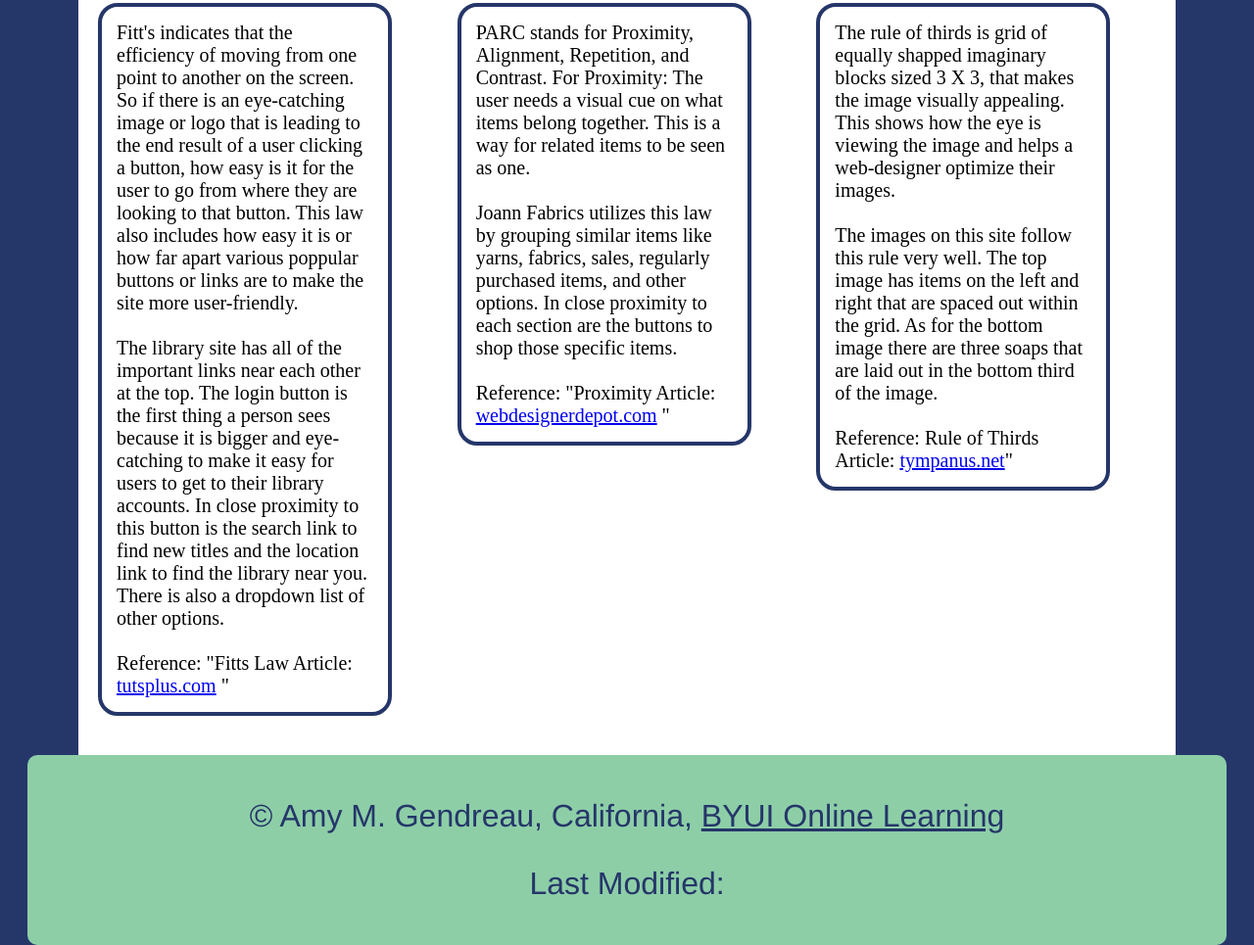
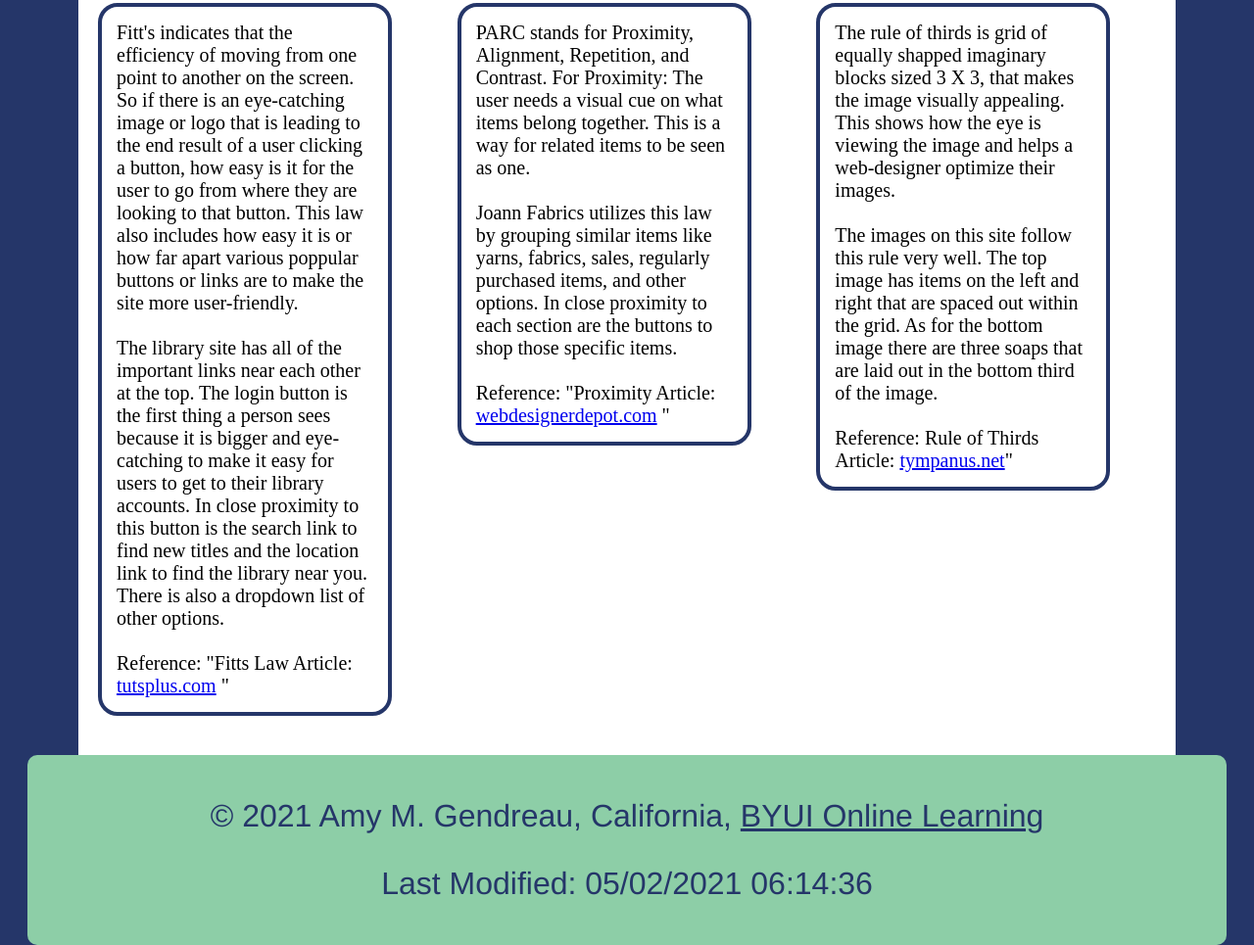
Before and after one commit to gendreaua/wdd230, a plain HTML site: page lesson2/design-principles.html in a window 1280 px wide. Shown: the part 983-1948 px from the top of the page at 98% size. Drawn offline with nearby package versions, Linux system fonts and the light colour scheme; a web font is replaced by a local one.

Commit message:
up directory update

```diff
--- a/lesson2/design-principles.html
+++ b/lesson2/design-principles.html
@@ -67,6 +67,6 @@
             <a href="https://www.byui.edu/online" class="byui">BYUI Online Learning</a></p>
         <p>Last Modified: <span id="lastModified"></span></p>
     </footer>
-    <script src="js/modified.js"></script>
+    <script src="../js/modified.js"></script>
 </body>
 </html>
```
